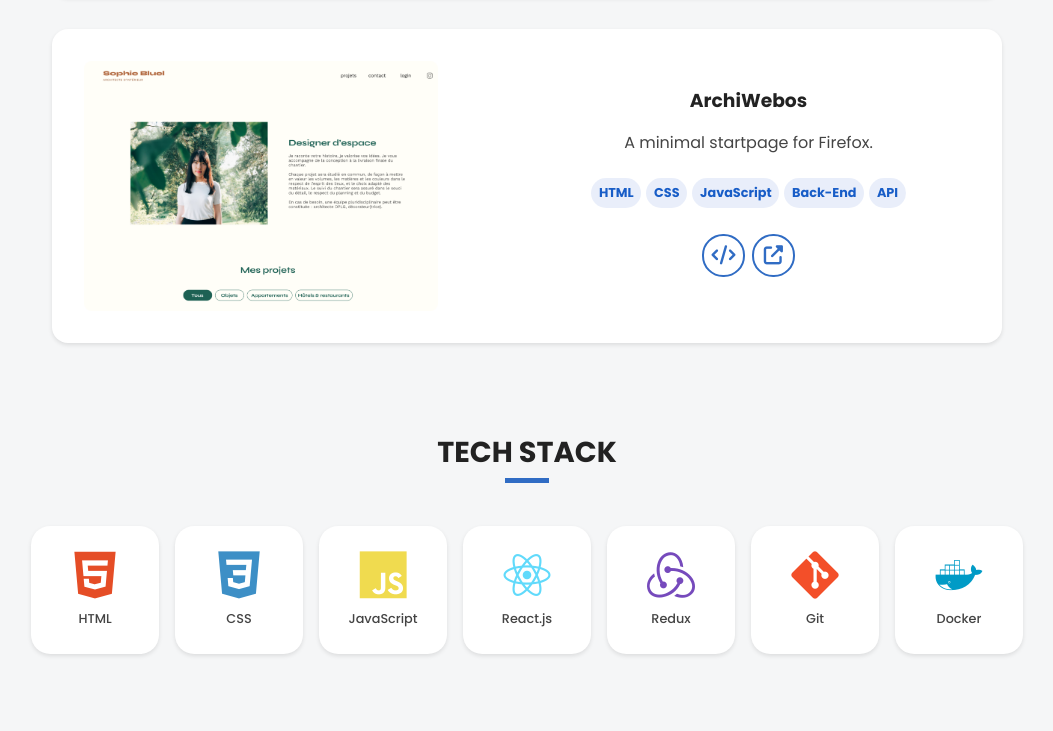
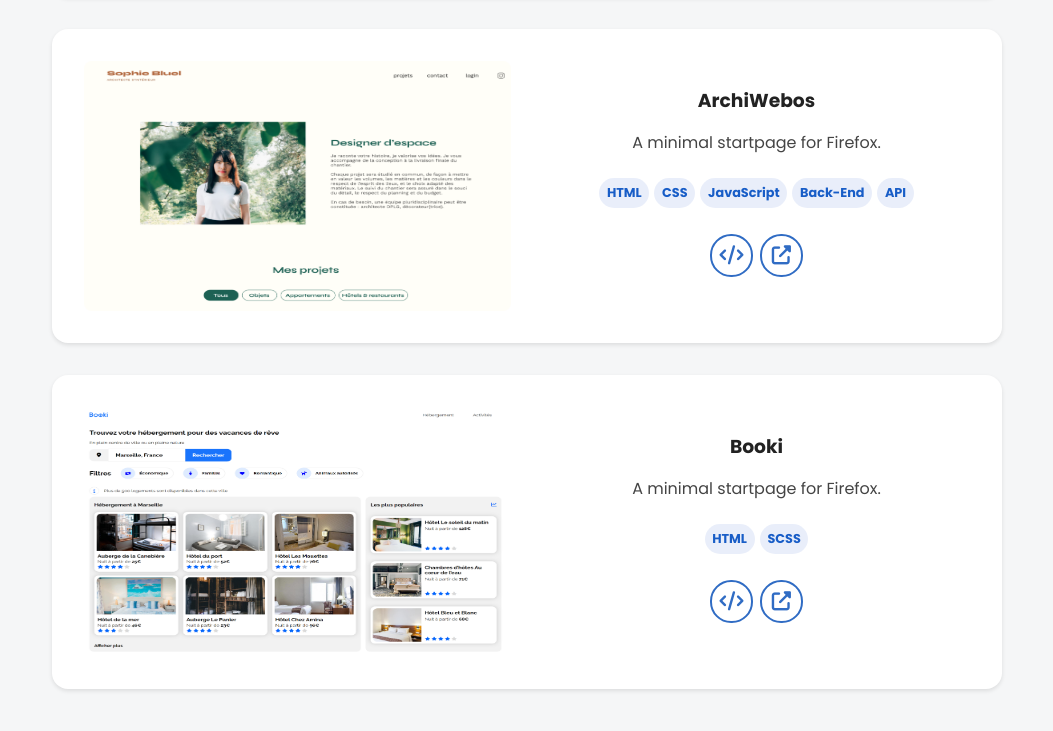
Before and after one commit to MohaDjm/Portfolio, a website built with webpack: page src/index.html in a window 1280 px wide. Shown: the part 1302-2033 px from the top of the page, without its empty margins (113-1166 px from the left). Built offline with nearby package versions, Linux system fonts and the light colour scheme.

Commit message:
feat: booki project

```diff
--- a/src/index.html
+++ b/src/index.html
@@ -5,11 +5,11 @@
 		<meta name="viewport" content="width=device-width, initial-scale=1.0" />
 		<meta
 			name="description"
-			content="Portfolio website of full stack developer Mohamed Djoumoi."
+			content="Portfolio website of front-end developer Mohamed Djoumoi."
 		/>
 		<meta
 			name="keywords"
-			content="fullstack developer, fullstack, portfolio,
+			content="front-end developer, frontend, front-end, portfolio,
 			personal website, html, css, javascript, react"
 		/>
 		<link rel="preconnect" href="https://fonts.gstatic.com" />
@@ -22,7 +22,7 @@
 			href="https://cdn.jsdelivr.net/gh/devicons/devicon@v2.14.0/devicon.min.css"
 		/>
 		<script
-			src="https://kit.fontawesome.com/fa62c117c7.js"
+			src="https://kit.fontawesome.com/45352d0537.js"
 			crossorigin="anonymous"
 		></script>
 		<title>Portfolio</title>
@@ -201,7 +201,47 @@
 					</ul>
 				</div>
 			</div>
+			<div class="project-container">
+				<img src="./assets/images/Booki.png" alt="Booki" />
+
+				<div class="project-content">
+					<h3>Booki</h3>
+					<p>A minimal startpage for Firefox.</p>
+
+					<ul class="project-skill">
+						<li>HTML</li>
+						<li>SCSS</li>
+					</ul>
+
+					<ul class="project-link">
+						<li>
+							<a
+								href="https://github.com/MohaDjm/Booki"
+								aria-label="Source code"
+								target="_blank"
+								title="source code"
+								rel="noopener"
+								><i class="icon-border fas fa-code"></i
+							></a>
+						</li>
+						<li>
+							<a
+								href="https://mohadjm.github.io/Booki/"
+								aria-label="Preview"
+								target="_blank"
+								title="preview"
+								rel="noopener"
+								><i
+									aria-hidden="true"
+									class="icon-border fas fa-external-link-alt"
+								></i
+							></a>
+						</li>
+					</ul>
+				</div>
+			</div>
 		</section>
+
 
 		<section id="stack" class="stack">
 			<h2 class="section-title">Tech Stack</h2>
--- a/src/styles/index.css
+++ b/src/styles/index.css
@@ -251,7 +251,7 @@ section {
 }
 
 .project-container img {
-	max-width: 50%;
+	width: 50%;
 	height: 250px;
 }
 
```
Also changed, not shown: src/assets/images/Booki.png (added).
